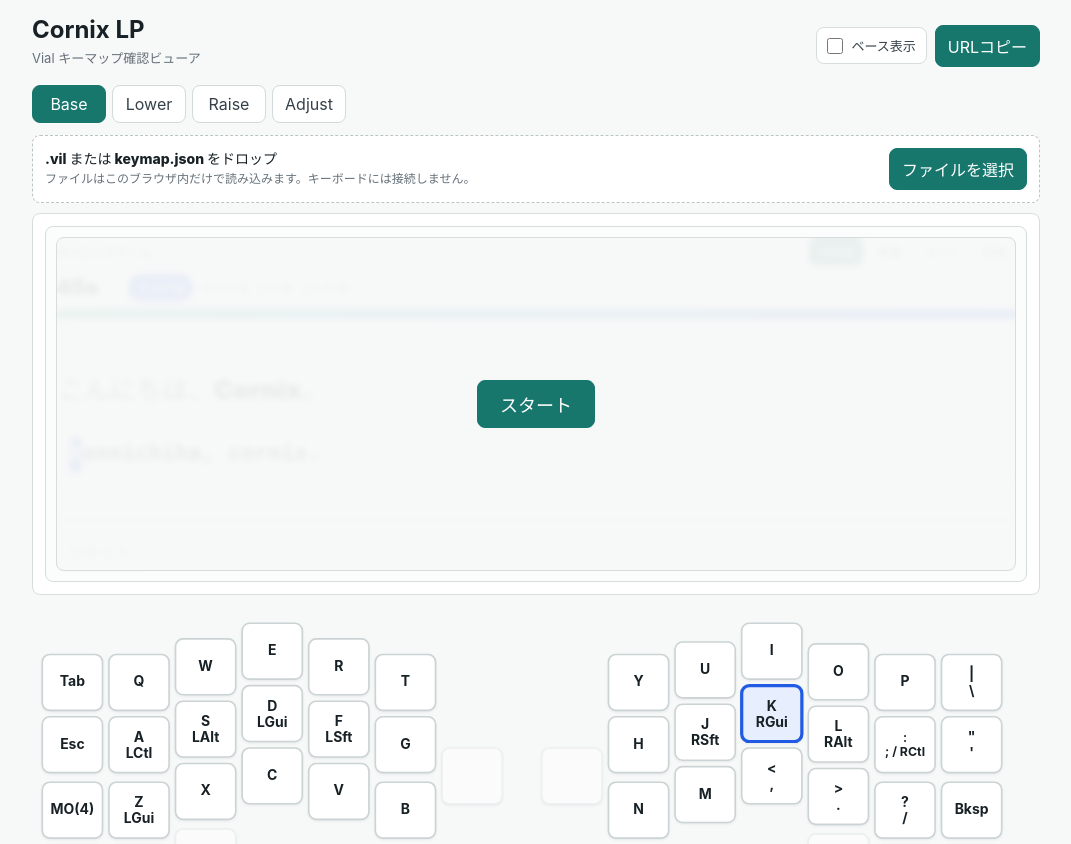
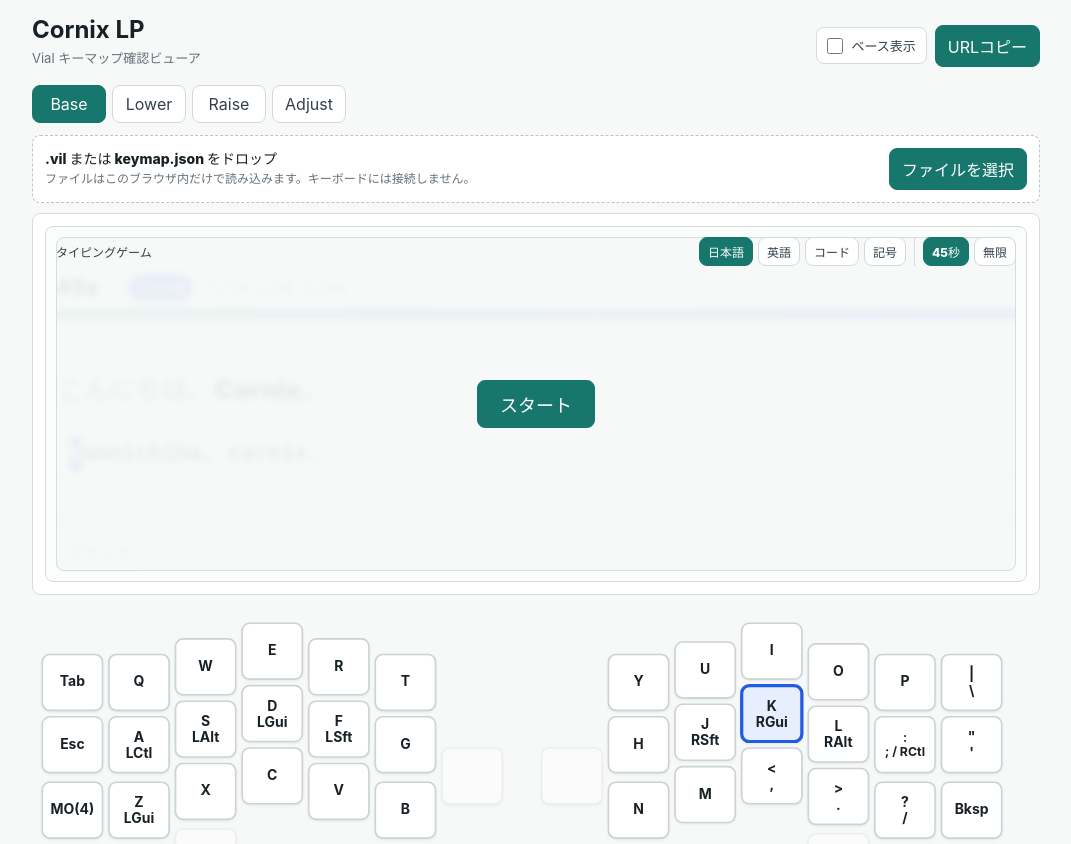
Before and after one commit to kubihie/cornix-viewer, a React (Vite) app: page / in a window 1280 px wide. Shown: the top 844 px of the page, without its empty margins (104-1175 px from the left). Built offline with nearby package versions, Linux system fonts and the light colour scheme.

Commit message:
Add random prompts and endless practice mode

```diff
--- a/src/components/TypingPractice.tsx
+++ b/src/components/TypingPractice.tsx
@@ -192,9 +192,22 @@
 type Feedback = "idle" | "clear" | "miss";
 type Prompt = (typeof promptSets)[PromptMode]["prompts"][number];
 type GamePhase = "ready" | "countdown" | "playing" | "result";
+type SessionMode = "timed" | "endless";
 type VisualCue = { id: number; text: string; kind: "score" | "clear" | "miss" };
 
 const roundSeconds = 45;
+
+function randomPromptIndex(length: number, avoidIndex = -1) {
+  if (length <= 1) {
+    return 0;
+  }
+
+  let nextIndex = Math.floor(Math.random() * length);
+  while (nextIndex === avoidIndex) {
+    nextIndex = Math.floor(Math.random() * length);
+  }
+  return nextIndex;
+}
 
 function playOscillator(
   context: AudioContext,
@@ -340,6 +353,7 @@
   const [visualCue, setVisualCue] = useState<VisualCue | null>(null);
   const [feedback, setFeedback] = useState<Feedback>("idle");
   const [phase, setPhase] = useState<GamePhase>("ready");
+  const [sessionMode, setSessionMode] = useState<SessionMode>("timed");
   const [countdown, setCountdown] = useState(3);
   const [remainingSeconds, setRemainingSeconds] = useState(roundSeconds);
   const prompts = promptSets[mode].prompts;
@@ -354,6 +368,7 @@
   );
   const progress = inputText.length === 0 ? 0 : Math.round((typedText.length / inputText.length) * 100);
   const timeProgress = Math.max(0, Math.min(100, Math.round((remainingSeconds / roundSeconds) * 100)));
+  const isTimedSession = sessionMode === "timed";
   const nextGuide = nextCharacter
     ? nextCandidates[0]
       ? `次: ${typingState.nextCharacters.join(" / ")} / 押す: ${nextCandidates[0].press}`
@@ -382,7 +397,7 @@
   }, [countdown, phase, typingState.nextCharacters]);
 
   useEffect(() => {
-    if (phase !== "playing") {
+    if (phase !== "playing" || !isTimedSession) {
       return undefined;
     }
 
@@ -394,7 +409,7 @@
 
     const timer = window.setTimeout(() => setRemainingSeconds((value) => value - 1), 1000);
     return () => window.clearTimeout(timer);
-  }, [onQueryChange, phase, remainingSeconds]);
+  }, [isTimedSession, onQueryChange, phase, remainingSeconds]);
 
   useEffect(() => {
     if (phase !== "playing") {
@@ -489,7 +504,7 @@
 
   function advancePrompt(nextMode = mode) {
     const nextPrompts = promptSets[nextMode].prompts;
-    const nextIndex = nextMode === mode ? (promptIndex + 1) % nextPrompts.length : 0;
+    const nextIndex = randomPromptIndex(nextPrompts.length, nextMode === mode ? promptIndex : -1);
     const nextInputs = getPromptInputs(nextPrompts[nextIndex]);
     const nextState = getTypingState(nextInputs, "");
 
@@ -561,7 +576,28 @@
     advancePrompt(nextMode);
   }
 
+  function changeSessionMode(nextSessionMode: SessionMode) {
+    setSessionMode(nextSessionMode);
+    setTypedText("");
+    setCompletedCount(0);
+    setMistakeCount(0);
+    setComboCount(0);
+    setMaxComboCount(0);
+    setScore(0);
+    setVisualCue(null);
+    setFeedback("idle");
+    setPhase("ready");
+    setCountdown(3);
+    setRemainingSeconds(roundSeconds);
+    onQueryChange([]);
+  }
+
   function startGame() {
+    const nextIndex = randomPromptIndex(prompts.length, promptIndex);
+    const nextInputs = getPromptInputs(prompts[nextIndex]);
+    const nextState = getTypingState(nextInputs, "");
+
+    setPromptIndex(nextIndex);
     setTypedText("");
     setCompletedCount(0);
     setMistakeCount(0);
@@ -574,6 +610,7 @@
     setRemainingSeconds(roundSeconds);
     setPhase("countdown");
     onQueryChange([]);
+    activateCharacters(nextState.nextCharacters);
   }
 
   function resetGame() {
@@ -599,6 +636,7 @@
         <div className="game-body">
           <div className="game-topline">
             <div className="game-label">タイピングゲーム</div>
+            <div className="game-controls">
               <div className="mode-tabs" aria-label="練習モード">
                 {(Object.entries(promptSets) as Array<[PromptMode, (typeof promptSets)[PromptMode]]>).map(
                   ([modeKey, modeInfo]) => (
@@ -613,9 +651,28 @@
                   ),
                 )}
               </div>
+              <div className="mode-tabs session-tabs" aria-label="時間モード">
+                <button
+                  type="button"
+                  className={sessionMode === "timed" ? "mode-tab active" : "mode-tab"}
+                  onClick={() => changeSessionMode("timed")}
+                >
+                  45秒
+                </button>
+                <button
+                  type="button"
+                  className={sessionMode === "endless" ? "mode-tab active" : "mode-tab"}
+                  onClick={() => changeSessionMode("endless")}
+                >
+                  無限
+                </button>
+              </div>
+            </div>
           </div>
           <div className="game-hud">
-            <div className="hud-main">{phase === "playing" ? `${remainingSeconds}s` : "45s"}</div>
+            <div className="hud-main">
+              {isTimedSession ? (phase === "playing" ? `${remainingSeconds}s` : `${roundSeconds}s`) : "∞"}
+            </div>
             <div className="score-pill">スコア {score}</div>
             <div>クリア {completedCount}</div>
             <div>ミス {mistakeCount}</div>
@@ -648,8 +705,16 @@
               </button>
             </div>
           ) : null}
-          <div className={remainingSeconds <= 10 && phase === "playing" ? "time-meter danger" : "time-meter"}>
-            <div style={{ width: `${timeProgress}%` }} />
+          <div
+            className={
+              !isTimedSession
+                ? "time-meter endless"
+                : remainingSeconds <= 10 && phase === "playing"
+                  ? "time-meter danger"
+                  : "time-meter"
+            }
+          >
+            <div style={{ width: `${isTimedSession ? timeProgress : 100}%` }} />
           </div>
           <div className={comboCount >= 3 && phase === "playing" ? "combo-badge" : "combo-badge empty"}>
             {Math.max(comboCount, 3)} COMBO
--- a/src/styles.css
+++ b/src/styles.css
@@ -218,10 +218,20 @@
 }
 
 .game-topline {
+  position: relative;
+  z-index: 4;
   display: flex;
   align-items: center;
   justify-content: space-between;
   gap: 10px;
+}
+
+.game-controls {
+  display: flex;
+  justify-content: flex-end;
+  flex-wrap: wrap;
+  gap: 8px;
+  min-width: 0;
 }
 
 .game-hud {
@@ -367,6 +377,11 @@
   gap: 5px;
 }
 
+.session-tabs {
+  padding-left: 8px;
+  border-left: 1px solid #d7dddd;
+}
+
 .mode-tab {
   min-height: 28px;
   padding: 5px 8px;
@@ -402,6 +417,12 @@
 .time-meter.danger div {
   background: linear-gradient(90deg, #d45151 0%, #f1a730 100%);
   animation: time-danger 650ms ease-in-out infinite alternate;
+}
+
+.time-meter.endless div {
+  background: linear-gradient(90deg, #18776d 0%, #21a67a 46%, #225be3 100%);
+  background-size: 180% 100%;
+  animation: endless-flow 1.8s linear infinite;
 }
 
 .combo-badge {
@@ -724,6 +745,16 @@
   }
 }
 
+@keyframes endless-flow {
+  from {
+    background-position: 0 0;
+  }
+
+  to {
+    background-position: 180% 0;
+  }
+}
+
 .layer-tabs {
   display: flex;
   gap: 6px;
```
Lines whose indentation alone changed are shown as unchanged.
